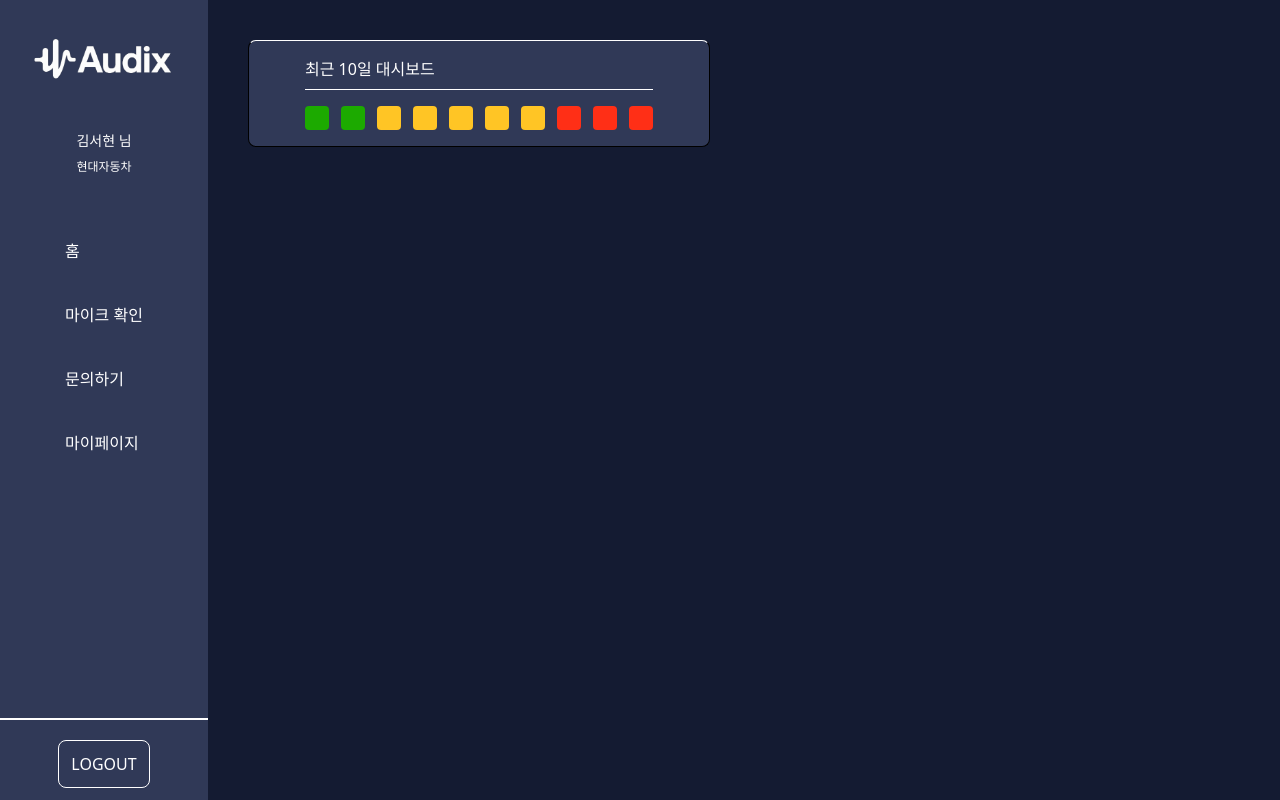
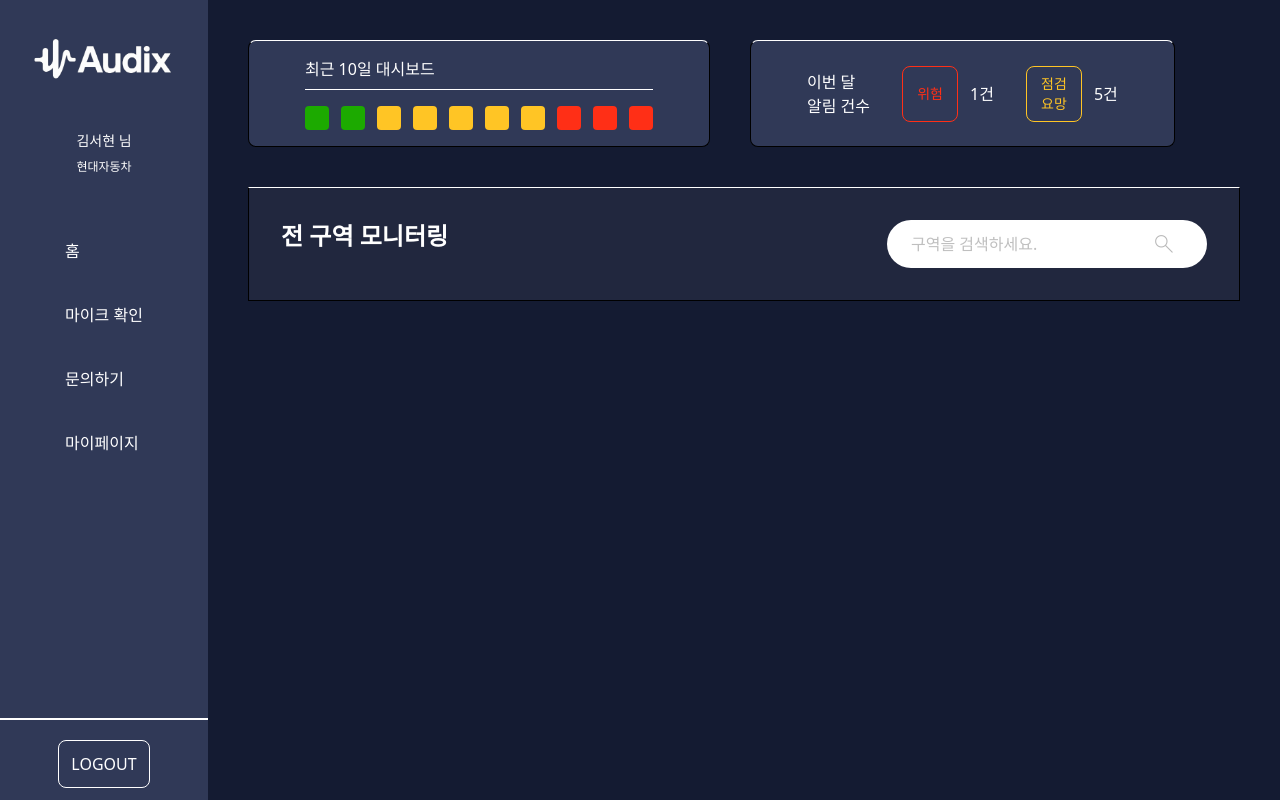
Before and after one commit to seohyeon0219/Audix-Web-FE, a Next.js app: page /area in a window 1280 px wide. Built offline with nearby package versions, Linux system fonts and the light colour scheme.

Commit message:
Feat: 전 구역 모니터링, searchBar 기능 구현

```diff
--- a/src/app/area/page.tsx
+++ b/src/app/area/page.tsx
@@ -1,12 +1,15 @@
 import { getStatusFromValue, getStatusColor } from "../../constants/status";
 
-interface recentDashboardData {
+import SearchBar from "../../components/common/searchBar";
+
+// 최근 10일 대시보드
+interface RecentDashboardData {
     date: string;
     value: number; // 0.1 ~ 1.0
 }
 
 // mock data
-const mockRecentDashboardData: recentDashboardData[] = [
+const mockRecentDashboardData: RecentDashboardData[] = [
     { date: '2025-01-01', value: 0.9 },
     { date: '2025-01-02', value: 0.8 },
     { date: '2025-01-03', value: 0.7 },
@@ -19,13 +22,45 @@ const mockRecentDashboardData: recentDashboardData[] = [
     { date: '2025-01-10', value: 0.1 },
 ]
 
+// 이번 달 알림 건수
+type DateAlarmType = 'danger' | 'warning';
+
+interface DataAlarmCount {
+    danger: number;
+    warning: number;
+}
+
+// mock data
+const dateAlarmCounts: DataAlarmCount = {
+    danger: 1,
+    warning: 5
+}
+
+const alarms = [
+    {
+        key: 'danger' as DateAlarmType,
+        label: '위험',
+        count: dateAlarmCounts.danger,
+        textColor: 'text-danger',
+        borderColor: 'border-danger'
+    },
+    {
+        key: 'warning' as DateAlarmType,
+        label: '점검\n요망',
+        count: dateAlarmCounts.warning,
+        textColor: 'text-warning',
+        borderColor: 'border-warning'
+    }
+]
+
+
 export default function AreaPage() {
     return (
         <div>
             {/* 윗 부분 */}
-            <div className="flex gap-10">
+            <div className="flex gap-10 mb-10">
                 {/* 최근 10일 대시보드 */}
-                <div className="bg-main-100 min-w-80 w-fit rounded-lg px-14 py-4 border border-t-white">
+                <div className="bg-main-100 min-w-96 w-fit rounded-lg px-14 py-4 border border-t-white">
                     <h3 className="text-white pb-2 mb-4 border-b border-white">최근 10일 대시보드</h3>
                     <div className="flex gap-3">
                         {mockRecentDashboardData.map((data, index) => {
@@ -43,7 +78,40 @@ export default function AreaPage() {
 
                     </div>
                 </div>
+                {/* 이번 달 알람 건수 */}
+                <div className="flex items-center gap-8 bg-main-100 min-w-96 w-fit rounded-lg px-14 py-4 border border-t-white">
+                    <h3 className="text-white border-white">이번 달<br/> 알림 건수</h3>
+                    {alarms.map((data, index) => {
+                        const borderColor = data.borderColor;
+                        const textColor = data.textColor;
 
+                        return (
+                            <div key={index} className="flex items-center gap-3">
+                                <div
+                                    className={`w-14 h-14 rounded-lg cursor-pointer border flex justify-center items-center text-sm whitespace-pre-line ${textColor} ${borderColor}`}
+                                    title={`${data.label}: ${data.count}`}
+                                >
+                                    {data.label}
+                                </div>
+                                <div
+                                    className={`text-white`}>
+                                    {data.count}건
+                                </div>
+                            </div>
+                        )
+                    })}
+                </div>
+            </div>
+            {/* 아랫 부분 (전 구역 모니터링) */}
+            <div className="flex-1 bg-main-500 p-8 border border-t-white">
+                {/* 전 구역 모니터링 + 서치 바 */}
+                <div className="flex justify-between">
+                    <h1 className="text-2xl font-bold text-white">전 구역 모니터링</h1>
+                    <SearchBar
+                        placeholder="구역을 검색하세요."
+                        iconname="search"
+                    />
+                </div>
             </div>
         </div>
     )
```
Also changed, not shown: src/components/areaMonitoring/searchBar.tsx (deleted).
